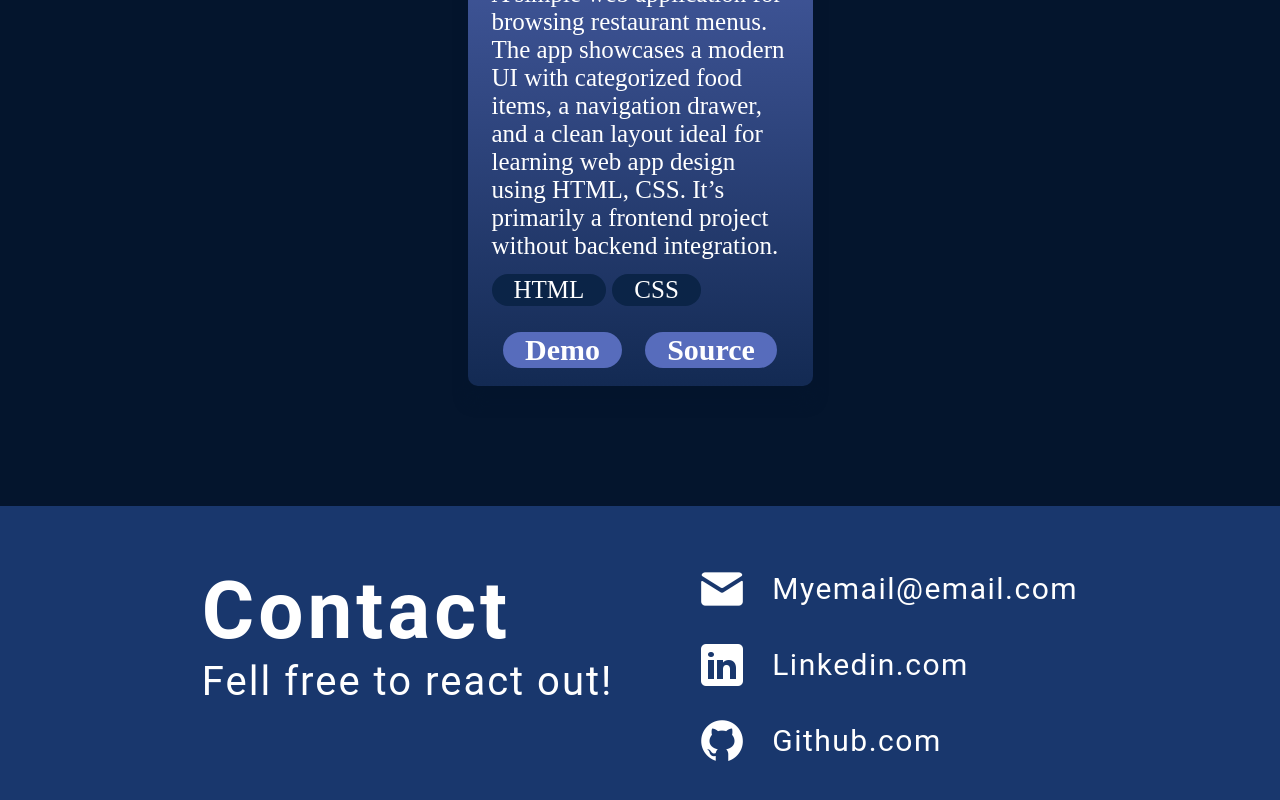
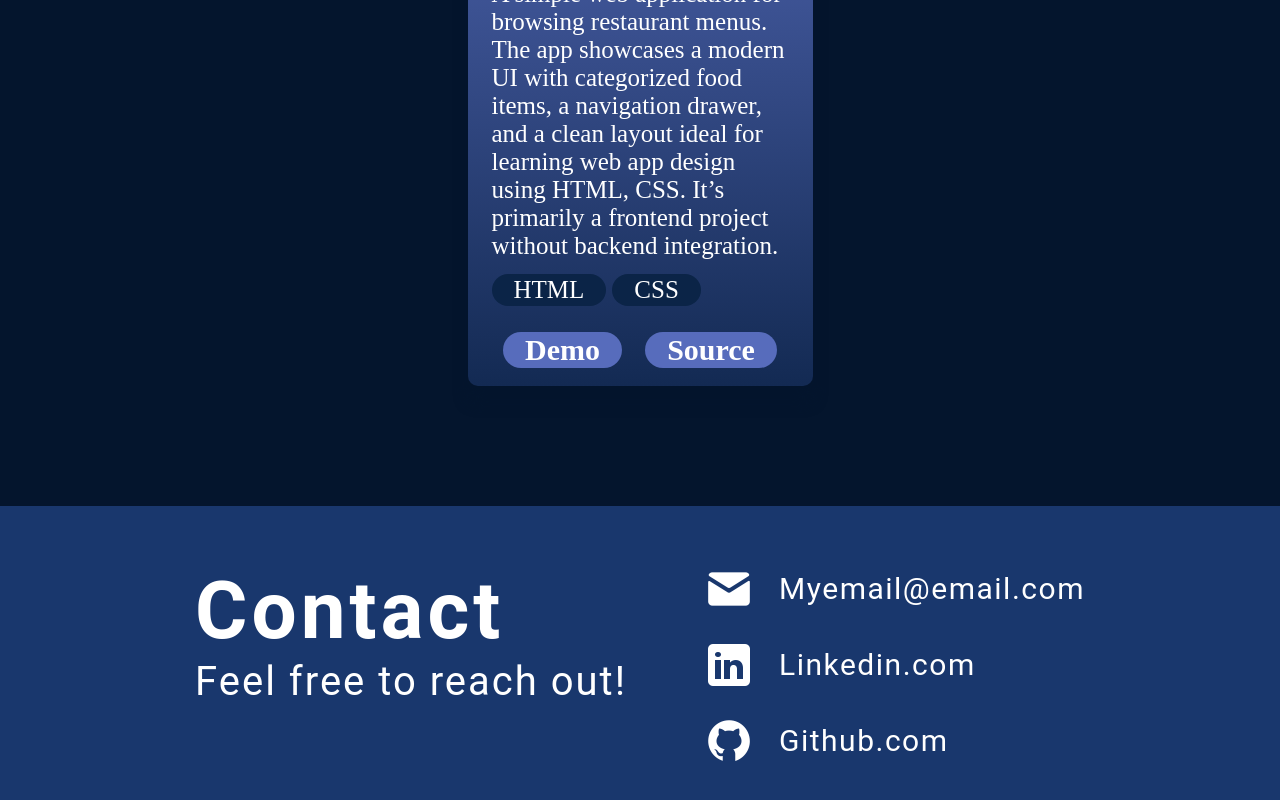
Before and after one commit to ankushjoshi706/My-Portfolio, a React (Vite) app: page / in a window 1280 px wide. Shown: the part 3795-4595 px from the top of the page. Built offline with nearby package versions, Linux system fonts and the light colour scheme; the HTML template or start-up script is replaced by a standard one.

Commit message:
Update Contact.jsx

```diff
--- a/src/componets/Contact/Contact.jsx
+++ b/src/componets/Contact/Contact.jsx
@@ -7,7 +7,7 @@ export const Contact = () => {
     <footer className={styles.container} id='contact'>
         <div className={styles.text}>
             <h2>Contact</h2>
-            <p>Fell free to react out!</p>
+            <p>Feel free to reach out!</p>
         </div>
         <ul className={styles.links}>
             <li className={styles.link}>
```
